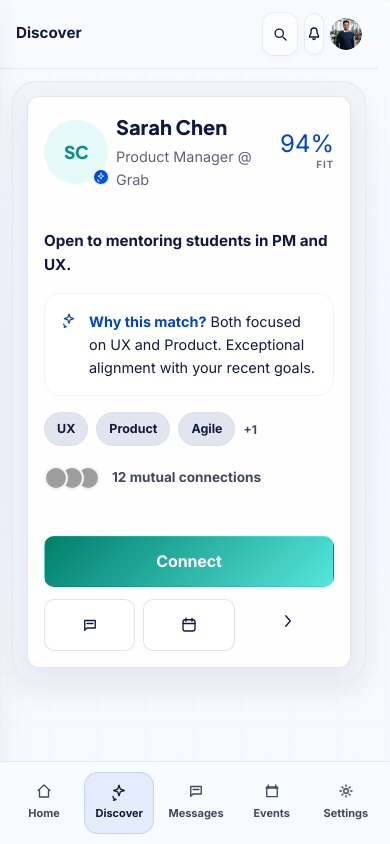
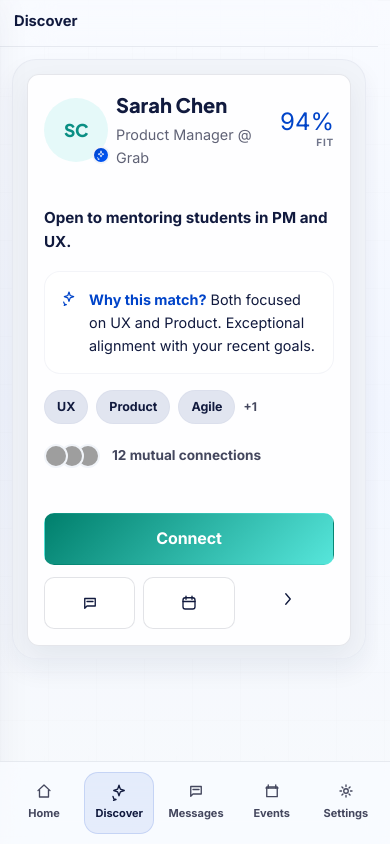
Before and after one commit to Tinder-for-Nerd/Frontend-TFN, a React (Vite) app: page /student/discover in a window 390 px wide. Built offline with nearby package versions, Linux system fonts and the light colour scheme; sample sign-in values are in the browser's storage; grey boxes are pictures that could not be loaded.

Commit message:
Trim discover mobile header

```diff
--- a/src/styles/discover.css
+++ b/src/styles/discover.css
@@ -13,6 +13,24 @@
 .pm-app-shell--discover .pm-discover {
   /* Fill the available main area so the stack can clamp to viewport. */
   height: 100%;
+}
+
+@media (max-width: 640px) {
+  .pm-app-shell--discover .pm-topbar {
+    padding: 10px 14px;
+  }
+
+  .pm-app-shell--discover .pm-topbar__actions {
+    display: none;
+  }
+
+  .pm-app-shell--discover .pm-topbar__title {
+    gap: 0;
+  }
+
+  .pm-app-shell--discover .pm-topbar__title .pm-kicker {
+    font-size: 0.92rem;
+  }
 }
 
 .pm-discover__stack {
@@ -51,6 +69,10 @@
   .pm-discover__cell {
     padding: 12px;
   }
+
+  .pm-discover__card .pm-mini-profile {
+    min-height: 0;
+  }
 }
 
 .pm-discover__card {
```
